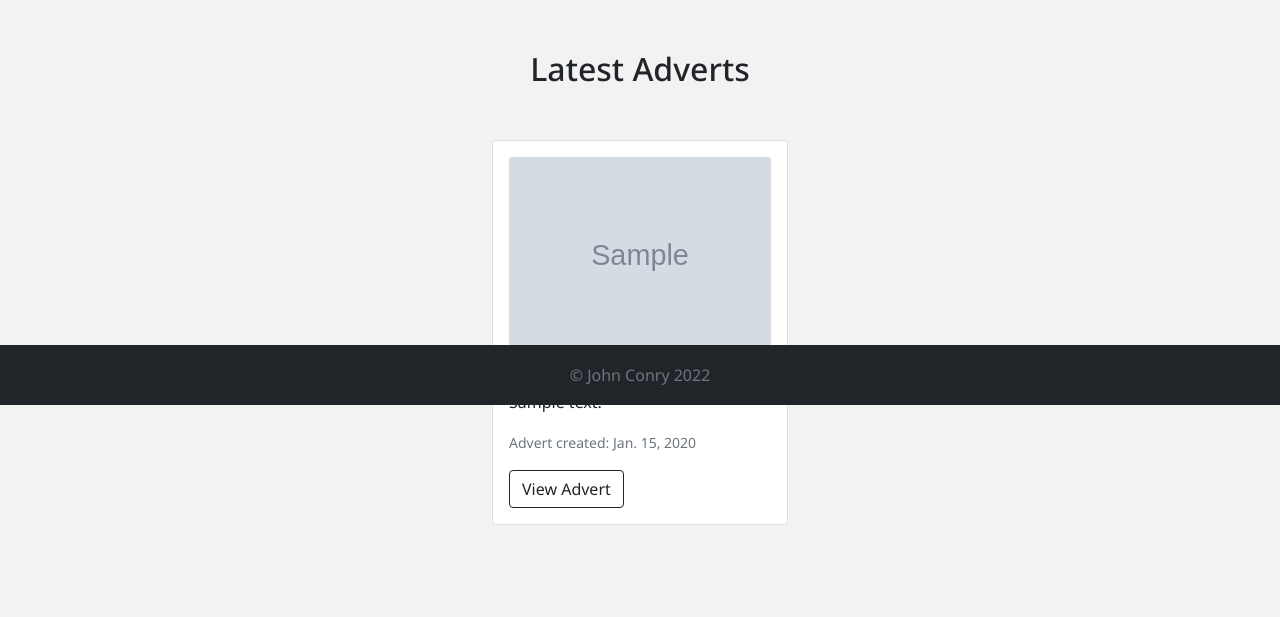
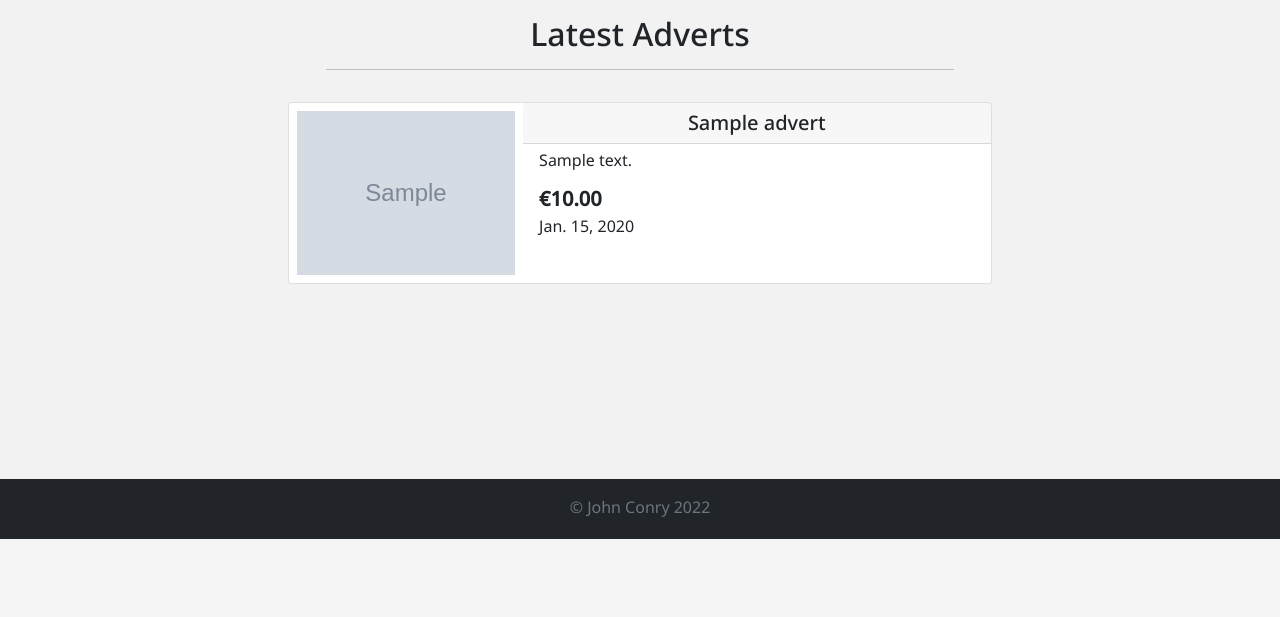
Before and after one commit to Code-Institute-Submissions/Johnathonanon-project-4_JulyResub, a Django app: page / in a window 1280 px wide. Shown: the part 395-1012 px from the top of the page. After the commit the page ends 934 px from the top, so only its background shows below. Run offline with Django 3.2, Linux system fonts and the light colour scheme; tables that the repository leaves empty hold one stand-in row (values such as "Sample post"); grey boxes marked "Sample" are stand-in pictures; some libraries are stand-ins or nearby versions.

Commit message:
resubmission - refactor index and base html, and css

```diff
--- a/main/models.py
+++ b/main/models.py
@@ -26,7 +26,7 @@ class Advert(models.Model):
     title = models.CharField(max_length=100, unique=False)
     slug = AutoSlugField(populate_from='title', unique_with='title')
     type = models.CharField(max_length=20, choices=TYPES, default="Firearm")
-    featured_image = models.ImageField()
+    featured_image = models.ImageField(null=True, blank=True)
     item_make = models.CharField(max_length=100, unique=False)
     item_model = models.CharField(max_length=100, unique=False)
     condition = models.CharField(
--- a/static/css/style.css
+++ b/static/css/style.css
@@ -1,17 +1,15 @@
 html {
-  position: relative;
-  min-height: 100vh;
+  height: 100%;
+  font-family: 'Noto Sans', sans-serif;
 }
 
 body {
-  height: 100%;
-  margin-bottom: 60px;
+  height: 100vh;
   background-color: rgba(242, 242, 242, 1);
   font-family: 'Noto Sans', sans-serif;
 }
 
 h1, h2{
-  text-align: center;
   font-weight: 500;
   font-family: 'Noto Sans', sans-serif;
 }
@@ -19,32 +17,25 @@ h1, h2{
 h3 {
   font-weight: 400;
   font-family: 'Noto Sans', sans-serif;
-  text-align: center;
 }
 
 .navbar-brand {
   font-size: 200%;
 }
 
-.section-title {
-  text-align: center;
-  margin: 4% auto;
-}
-
 .banner {
   background: url('https://res.cloudinary.com/dgosfiw2e/image/upload/v1657890093/media/banner_img_cbkslq.jpg');
   height: 40vh;
+  width: 100%;
   background-size: cover;
 }
 
-.searchbar {
-  width: 80%;
-  max-width: 50vh;
+.ad-list-bg {
+  min-height: 100vh;
 }
 
-.search-btn {
-  width: 100%;
-  margin-top: 2%;
+.ad-col {
+  height: 200px;
 }
 
 .ad-description, .card-title {
@@ -54,28 +45,28 @@ h3 {
 }
 
 .fa-info {
-  background-image: url('/static/images/frankie-lu-mvSnr7qxzPM-unsplash.jpg');
+  background-image: url('https://res.cloudinary.com/dgosfiw2e/image/upload/v1657912463/media/showroom_isxqk2.jpg');
   height: 100vh;
   background-size: cover;
   background-repeat: no-repeat;
 }
 
 .op-info {
-  background-image: url('/static/images/manuel-t-UQEWkszc3mY-unsplash.jpg');
+  background-image: url('https://res.cloudinary.com/dgosfiw2e/image/upload/v1657912392/media/optic_gdrxjl.jpg');
   height: 100vh;
   background-size: cover;
   background-repeat: no-repeat;
 }
 
 .ac-info {
-  background-image: url('/static/images/lauren-wyckoff-SrWw838OBWQ-unsplash.jpg');
+  background-image: url('https://res.cloudinary.com/dgosfiw2e/image/upload/v1657912427/media/accessory_dpx6lv.jpg');
   height: 100vh;
   background-size: cover;
   background-repeat: no-repeat;
 }
 
 .default-info {
-  background-image: url('/static/images/david-leveque-21-lfJcLMVw-unsplash.jpg');
+  background-image: url('https://res.cloudinary.com/dgosfiw2e/image/upload/v1657912339/media/ammo_pzr5re.jpg');
   height: 100vh;
   background-size: cover;
   background-repeat: no-repeat;
@@ -159,12 +150,6 @@ h3 {
   margin: 4% auto;
 }
 
-footer {
-  position: absolute;
-  bottom: 0;
-  width: 100%;
+.footer {
   height: 60px;
-  line-height: 60px;
-  background-color: #212529;
-  text-align: center;
 }
--- a/templates/base.html
+++ b/templates/base.html
@@ -86,10 +86,8 @@
     </main>
 
     <!-- Footer -->
-    <footer class="footer fixed-bottom">
-        <div class="container">
-            <span class="text-muted">&copy; John Conry 2022</span>
-        </div>
+    <footer class="footer bg-dark text-center">
+        <p class="text-muted py-3">&copy; John Conry 2022</p>
     </footer>
 
 </body>
--- a/templates/index.html
+++ b/templates/index.html
@@ -2,35 +2,60 @@
 
 {% block content %}
 
-<div class="container-fluid">
-    <div class="col-12">
+<div class="container-fluid ad-list-bg">
 
     <!-- Banner Image -->
-
     <div class="row banner">
         <div class="bg-image d-flex justify-content-center align-items-center">
         </div>
     </div>
 
     <!-- Section Heading -->
-
     <div class="row">
-            <h2 class="section-title">Latest Adverts</h2>
+        <div class="col text-center mt-3">
+            <h2 class="logo">Latest Adverts</h2>
+            <hr class="w-50 mb-4 mx-auto">
+        </div>
     </div>
 
     <!-- Advert List -->
-
-        <div class="row row-cols-1 row-cols-sm-2 row-cols-md-4 justify-content-center">
+    <div class="row">
+        <div class="col-10 offset-1 p-0">
+            <div class="row">
                 {% for advert in advert_list %}
-            <div class="col-9 mb-3">
-                <div class="card mb-3">
-                    <div class="card-body">
-                        <img src="{{ advert.featured_image.url }}" class="card-img-top" alt="Image of item for sale">
-                        <h4 class="card-title">{{ advert.title }}</h4>
-                        <p class="card-text ad-description">{{ advert.description }}</p>
-                        <p class="card-text"><small class="text-muted">Advert created: {{ advert.created_on }}</small>
-                        </p>
-                        <a href="{% url 'advert_info' advert.slug %}" class="btn btn-outline-dark">View Advert</a>
+                <div class="col-12 col-xl-8 offset-xl-2 my-2">
+                    <div class="card h-100">
+                        <div class="row g-0">
+                            <div class="col-md-4 my-auto">
+                                {% if advert.featured_image %}
+                                <a href="{% url 'advert_info' advert.slug %}">
+                                <img class="img-fluid rounded-0 p-2" src="{{ advert.featured_image.url }}"
+                                    alt="{{ advert.title }}">
+                                </a>
+                                {% else %}
+                                <a href="{% url 'advert_info' advert.slug %}">
+                                <img class="img-fluid rounded-0 p-2"
+                                    src="{% if DEBUG %}{{ MEDIA_URL }}noimage.png{% else %}https://res.cloudinary.com/dgosfiw2e/image/upload/v1657483621/media/noimage_mpqe58.png{% endif %}"
+                                    alt="{{ advert.title }}">
+                                </a>
+                                {% endif %}
+                            </div>
+                            <div class="col-md-8">
+                                <div class="card-header text-center">
+                                    <h5 class="my-auto">{{ advert.title }}</h5>
+                                </div>
+                                <div class="card-body py-1">
+                                    <p class="card-title">{{ advert.description|truncatechars:50  }}</p>
+                                </div>
+                                <div class="card-footer bg-white pt-0 border-0 text-left">
+                                    <div class="row">
+                                        <div class="col">
+                                            <p class="lead mb-0 text-left fw-bold">€{{ advert.price }}</p>
+                                            <p>{{ advert.created_on }}</p>
+                                        </div>
+                                    </div>
+                                </div>
+                            </div>
                         </div>
                     </div>
                 </div>
@@ -39,4 +64,6 @@
         </div>
     </div>
 
+</div>
+
 {% endblock %}
```
Also changed, not shown: main/migrations/0021_alter_advert_featured_image.py (added), media/noimage.png (added). Lines whose indentation alone changed are shown as unchanged.
